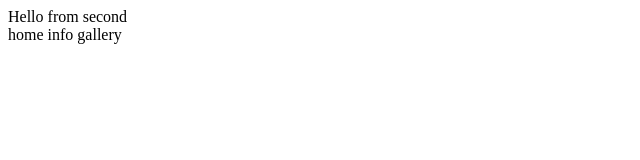
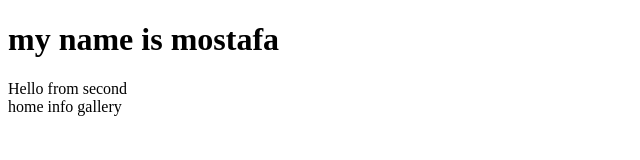
Before and after one commit to Mostafa-Aljazar/git-task, a plain HTML site: page index.html in a window 1280 px wide. Shown: the whole page, without its empty margins (0-640 px from the left). Drawn offline with Linux system fonts and the light colour scheme.

Commit message:
second commit from second branch

```diff
--- a/index.html
+++ b/index.html
@@ -9,10 +9,10 @@
 </head>
 
 <body>
-
-    <div class="'header">
+    <h1>my name is mostafa</h1>
+    <div class="header">
         <div>Hello from second</div>
-        <div class=""nav>
+        <div class="" nav>
             <div>
                 <span>home</span>
                 <span>info</span>
```
